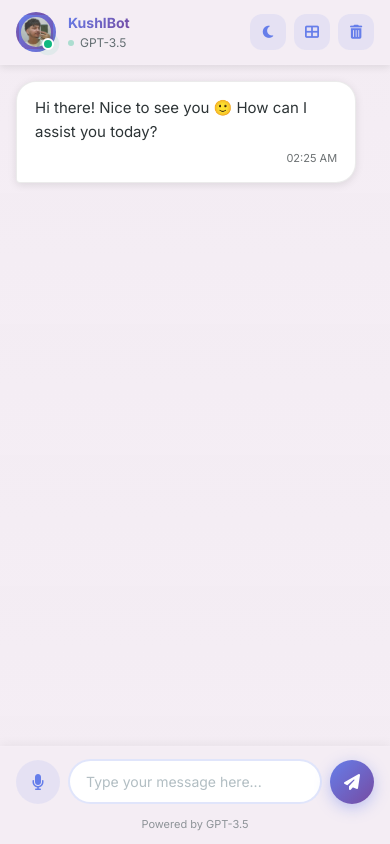
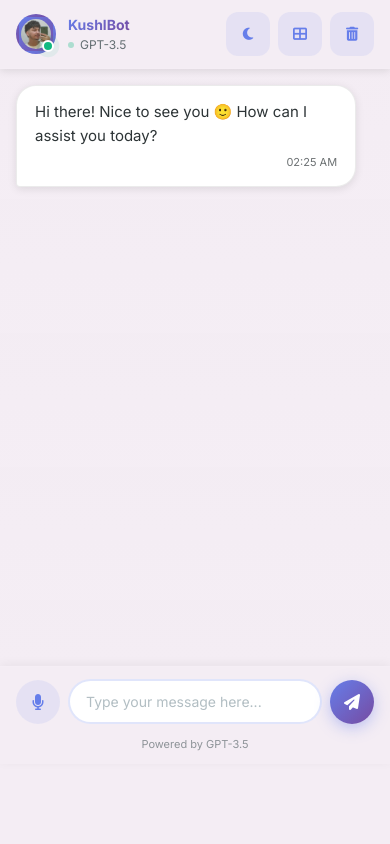
Before and after one commit to kushllll/kushl-chatbot, a Flask app: page / in a window 390 px wide. Run offline with Flask 3, Linux system fonts and the light colour scheme.

Commit message:
📱 Fix Mobile UX & Desktop Welcome Screen
🐛 Mobile Fixes:
- Fixed chatbox position - now stays at bottom when keyboard opens
- Input footer now fixed position on mobile for better accessibility
- Added padding-bottom to prevent content hiding behind footer
- Font-size 16px on mobile to prevent iOS auto-zoom
- Better touch targets (44x44px minimum)
- Improved viewport meta tag with viewport-fit=cover
- -webkit-fill-available for iOS Safari compatibility

🖥️ Desktop Fixes:
- Welcome section height reduced to 60vh (was 100%)
- Better vertical centering and balance
- Added padding for better spacing
- More natural appearance

📐 Responsive Improvements:
- Sticky footer on desktop, fixed on mobile
- Better padding adjustments for mobile (16px/12px)
- Improved input accessibility across all devices
- Better gap spacing on mobile

🎯 UX Enhancements:
- Chatbox always accessible on mobile
- No more hidden input behind keyboard
- Better thumb reach on mobile devices
- Cleaner welcome screen on desktop

```diff
--- a/static/style.css
+++ b/static/style.css
@@ -349,9 +349,18 @@
     flex-direction: column;
     align-items: center;
     justify-content: center;
-    min-height: 100%;
+    min-height: 60vh;
+    max-height: 100%;
     text-align: center;
     animation: fadeInUp 0.6s ease-out;
+    padding: 20px;
+}
+
+@media (max-width: 768px) {
+    .welcome-section {
+        min-height: 50vh;
+        padding: 16px;
+    }
 }
 
 @keyframes fadeInUp {
@@ -559,12 +568,32 @@
 /* ===== Footer / Input Area ===== */
 footer {
     flex-shrink: 0;
-    padding: 20px 24px;
+    padding: 16px 20px;
     background: var(--footer-bg);
     backdrop-filter: blur(20px);
     border-top: 1px solid var(--border-color);
     box-shadow: 0 -2px 10px rgba(0, 0, 0, 0.05);
     transition: all 0.3s ease;
+    position: sticky;
+    bottom: 0;
+    z-index: 10;
+}
+
+/* Fix for mobile - prevent keyboard from hiding input */
+@media (max-width: 768px) {
+    footer {
+        padding: 12px 16px;
+        position: fixed;
+        bottom: 0;
+        left: 0;
+        right: 0;
+        width: 100%;
+    }
+
+    /* Add padding to body so content isn't hidden behind fixed footer */
+    body {
+        padding-bottom: 80px;
+    }
 }
 
 .input-wrapper {
@@ -590,6 +619,13 @@
     transition: all 0.3s ease;
     background: var(--input-bg);
     color: var(--text-dark);
+}
+
+@media (max-width: 768px) {
+    #message {
+        font-size: 16px; /* Prevents zoom on iOS */
+        padding: 12px 16px;
+    }
 }
 
 #message:focus {
@@ -740,6 +776,12 @@
 
 /* ===== Responsive Design ===== */
 @media (max-width: 768px) {
+    /* Fix iOS Safari bottom bar issue */
+    #chat-widget {
+        height: 100vh;
+        height: -webkit-fill-available;
+    }
+
     header {
         padding: 12px 16px;
     }
@@ -815,6 +857,19 @@
         height: 44px;
         font-size: 16px;
     }
+
+    /* Ensure input area is always accessible */
+    .input-wrapper {
+        gap: 8px;
+    }
+
+    /* Better touch targets */
+    .header-btn {
+        width: 44px;
+        height: 44px;
+        min-width: 44px;
+        min-height: 44px;
+    }
 }
 
 @media (max-width: 480px) {
--- a/templates/index.html
+++ b/templates/index.html
@@ -2,7 +2,7 @@
 <html lang="en">
 <head>
     <meta charset="UTF-8">
-    <meta name="viewport" content="width=device-width, initial-scale=1.0, user-scalable=no">
+    <meta name="viewport" content="width=device-width, initial-scale=1.0, maximum-scale=1.0, user-scalable=no, viewport-fit=cover">
     <title>KushlBot - AI Assistant</title>
     <link rel="icon" type="image/png" href="/static/pp.png">
     <link rel="stylesheet" href="https://cdnjs.cloudflare.com/ajax/libs/font-awesome/6.4.0/css/all.min.css">
```
Also changed, not shown: templates/dashboard.html (+20 -1 lines).
